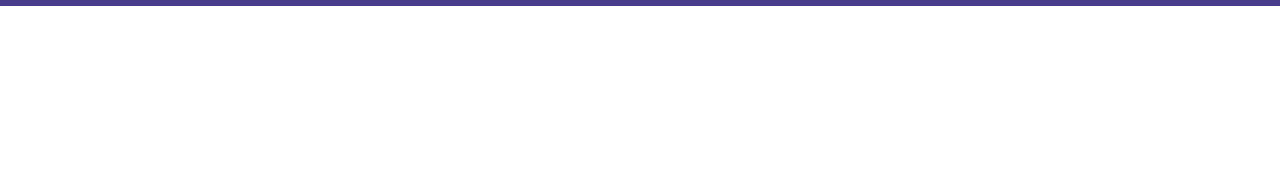
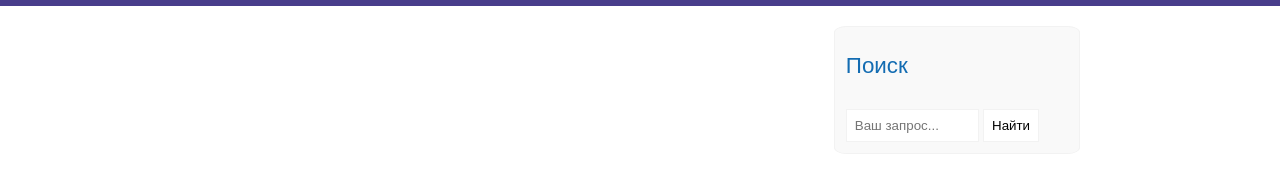
Before and after one commit to teemurishe/kinomonster, a plain HTML site: page kinomonster/index.html in a window 1280 px wide. Shown: the part 171-364 px from the top of the page. Drawn offline with Linux system fonts and the light colour scheme.

Commit message:
gloabal sidebar and search block created

```diff
--- a/kinomonster/assets/css/style.css
+++ b/kinomonster/assets/css/style.css
@@ -1,6 +1,29 @@
 * {
     margin: 0;
     padding: 0;
+}
+
+input[type="text"], input[type="password"], input[type="search"] {
+    color: #5d5d5d;
+    width: 60%;
+    padding: 8px;
+}
+
+input, textarea {
+    outline: none;
+    border: none;
+    border: solid 1px #f2f2f2;
+}
+
+h1, h2 {
+    font: normal 170% 'century gothic', arial;
+    margin: 0 0 15px 0;
+    padding: 15px 0 15px 0;
+    color: #000;
+}
+
+h2 {
+    font-size: 140%;
 }
 
 .header {
@@ -72,3 +95,35 @@ ul.menu li.selected a {
 ul.menu li a:hover {
     color: #e4ec04;
 }
+
+.site_content {
+    width: 880px;
+    overflow: hidden;
+    margin: 20px auto 0 auto;
+    background-color: white;
+}
+
+.sidebar_container {
+    float: right;
+    width: 224px;
+}
+
+.sidebar {
+    float: right;
+    width: 222px;
+    padding: 5%;
+    margin: 0 0 16px 0;
+    border: solid 1px #f2f2f2;
+    border-radius: 5%;
+    background-color: #f9f9f9;
+}
+
+.btn {
+    padding: 8px;
+    background-color: white;
+    cursor: pointer;
+}
+
+.sidebar h2 {
+    color: #136cb2;
+}
--- a/kinomonster/index.html
+++ b/kinomonster/index.html
@@ -28,6 +28,17 @@
                 </ul>
             </div>
         </div>
+        <div class="site_content">
+            <div class="sidebar_container">
+                <div class="sidebar">
+                    <h2>Поиск</h2>
+                    <form method="post" action="#" id="search_form">
+                        <input type="search" name="search_field" placeholder="Ваш запрос..."/>
+                        <input type="submit" class="btn" value="Найти"/>
+                    </form>
+                </div>
+            </div>
+        </div>
     </div>
 
 </body>
```
